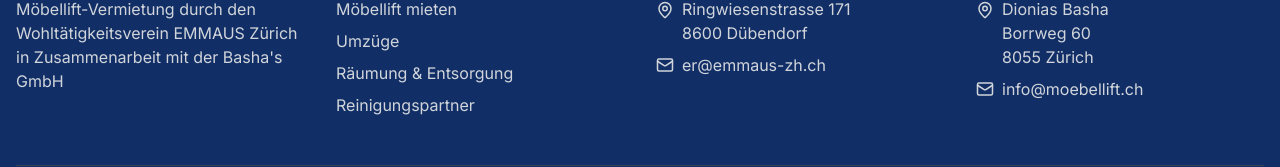
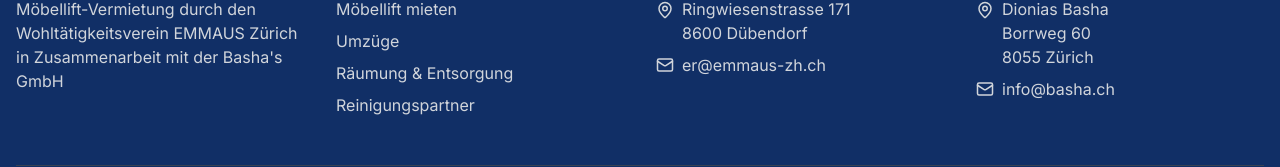
Before and after one commit to darkyy92/moebelhoch-website, a React (Vite) app: page /umzuege in a window 1280 px wide. Shown: the part 4258-4425 px from the top of the page. Built offline with nearby package versions, Linux system fonts and the light colour scheme.

Commit message:
Visual edit in Lovable
Edited UI in Lovable

```diff
--- a/src/components/Footer.tsx
+++ b/src/components/Footer.tsx
@@ -1,10 +1,7 @@
-
 import { NavLink } from 'react-router-dom';
 import { Phone, Mail, MapPin } from 'lucide-react';
-
 const Footer = () => {
-  return (
-    <footer className="bg-movers-primary text-white pt-16 pb-8">
+  return <footer className="bg-movers-primary text-white pt-16 pb-8">
       <div className="container mx-auto px-4">
         <div className="grid grid-cols-1 md:grid-cols-2 lg:grid-cols-4 gap-8">
           <div>
@@ -65,9 +62,7 @@ const Footer = () => {
               </p>
               <p className="flex items-center mb-2">
                 <Mail size={18} className="mr-2 flex-shrink-0" />
-                <a href="mailto:info@moebellift.ch" className="hover:text-white transition-colors">
-                  info@moebellift.ch
-                </a>
+                <a href="mailto:info@moebellift.ch" className="hover:text-white transition-colors">info@basha.ch</a>
               </p>
             </address>
           </div>
@@ -90,8 +85,6 @@ const Footer = () => {
           </div>
         </div>
       </div>
-    </footer>
-  );
+    </footer>;
 };
-
 export default Footer;
```
